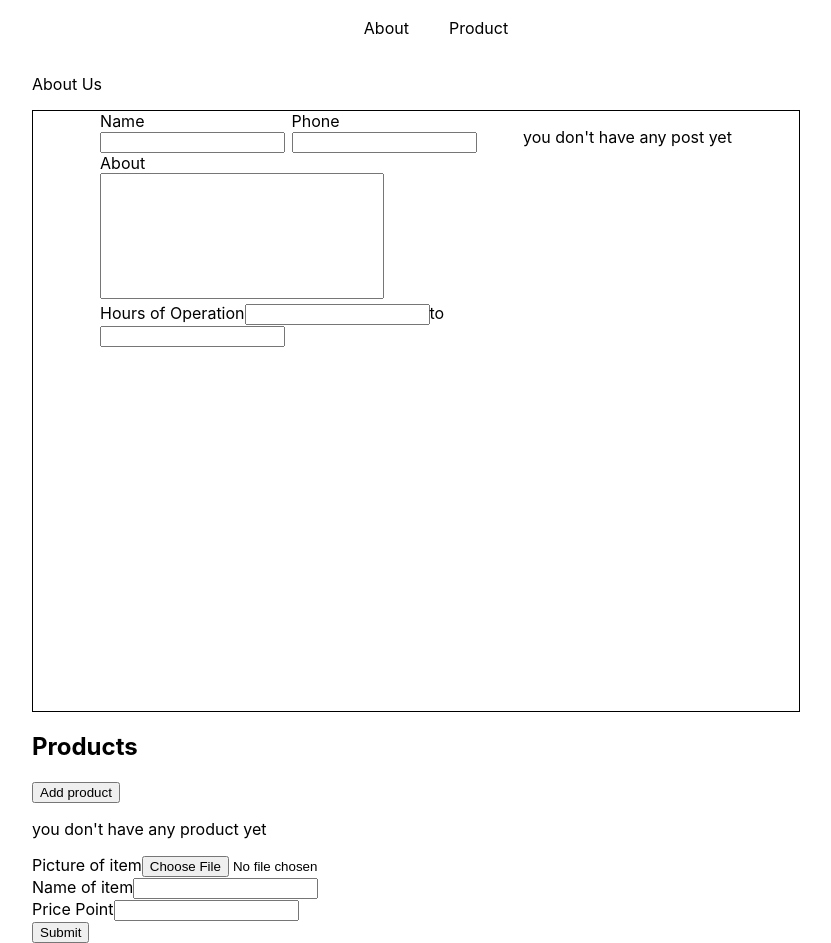
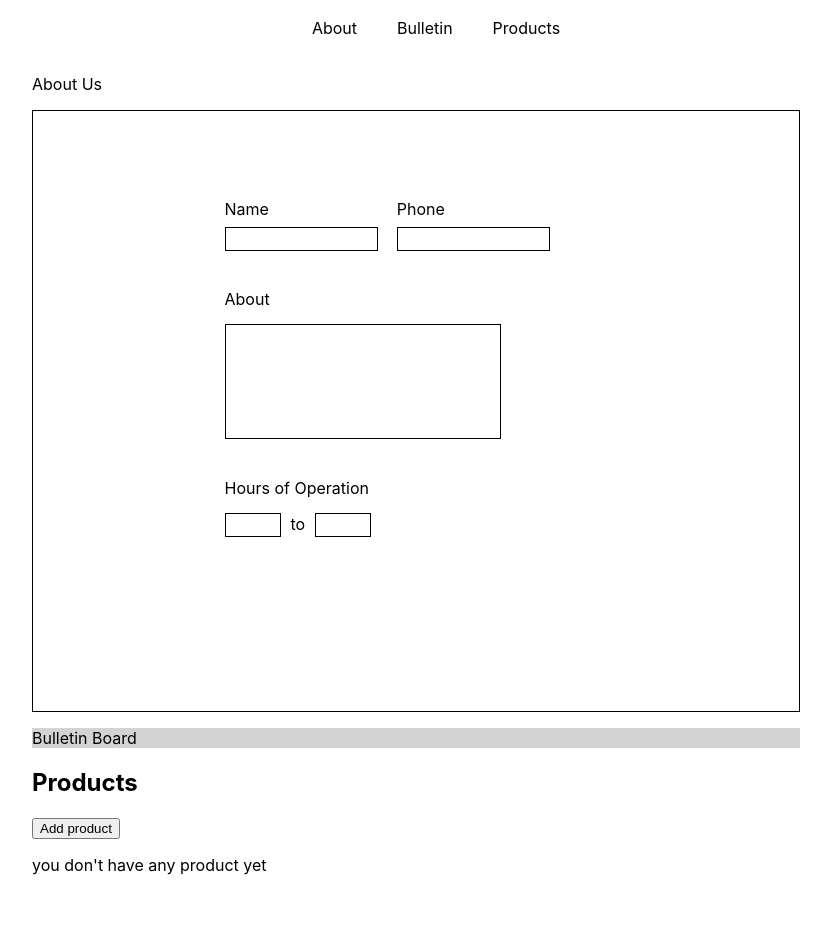
Before and after one commit to gsc229/quick-street-fe, a React (Create React App) app in the folder app/: page / in a window 1280 px wide. Shown: the part 640-1583 px from the top of the page, without its empty margins (224-1055 px from the left). After the commit the page ends 1531 px from the top, so only its background shows below. Built offline with nearby package versions, Linux system fonts and the light colour scheme.

Commit message:
add modal to user profile

```diff
--- a/app/src/App.css
+++ b/app/src/App.css
@@ -39,6 +39,8 @@
 
 .vendor_info {
   width: 50%;
+  margin-top: 50px;
+  padding: 5%;
 }
 
 .vendor_info_form {
@@ -47,17 +49,48 @@
   flex-wrap: wrap;
 }
 
+.vendor_info_form input {
+  border: 1px solid black;
+  height: 20px;
+  margin-top: 5%;
+}
+
 .vendor_info_name {
-  width: 50%;
+  width: 40%;
+  display: flex;
+  flex-direction: column;
+  margin-right: 5%;
 }
 
 .vendor_info_phone {
-  width: 50%;
+  width: 40%;
+  display: flex;
+  flex-direction: column;
 }
 
 .vendor_info_about {
   width: 80%;
   height: 150px;
+  width: 300px;
+  display: flex;
+  flex-direction: column;
+  margin-top: 10%;
+}
+
+.vendor_info_hour {
+  width: 80%;
+  margin-top: 10%;
+  display: flex;
+  flex-direction: column;
+}
+
+.vendor_info_hour input {
+  width: 50px;
+  margin-right: 10px;
+}
+
+.vendor_info_hour_input_2 {
+  margin-left: 10px;
 }
 
 .vendor_info_about input {
@@ -67,4 +100,64 @@
 
 .vendor_bulletin_board {
   width: 50%;
+  margin: 50px 30px 0 0;
+  padding: 2%;
+  height: 70%;
 }
+
+.vendor_bulletin_board_container {
+  background-color: lightgrey;
+  width: 100%;
+  height: 100%;
+}
+
+/************/
+.vendor_add_product_form_container {
+  display: none;
+  position: fixed;
+  z-index: 1;
+  padding-top: 100px;
+  left: 0;
+  top: 0;
+  width: 100%;
+  height: 100%;
+  overflow: auto;
+  background-color: rgb(0, 0, 0);
+  background-color: rgba(0, 0, 0, 0.4);
+}
+
+.vendor_add_product_form_container_show {
+  display: block;
+  position: fixed;
+  z-index: 1;
+  padding-top: 100px;
+  left: 0;
+  top: 0;
+  width: 100%;
+  height: 100%;
+  overflow: auto;
+  background-color: rgb(0, 0, 0);
+  background-color: rgba(0, 0, 0, 0.4);
+}
+
+.vendor_add_product_form {
+  background-color: #fefefe;
+  margin: auto;
+  padding: 20px;
+  border: 1px solid #888;
+  width: 80%;
+  height: 600px;
+  text-align: center;
+}
+
+.vendor_add_product_form .input_wrapper {
+  display: flex;
+  flex-direction: column;
+  text-align: center;
+  align-items: center;
+  margin: 5% 0;
+}
+
+.vendor_add_product_form input {
+  border: 1px solid black;
+}
--- a/app/src/components/VendorProfile/VendorAbout.js
+++ b/app/src/components/VendorProfile/VendorAbout.js
@@ -54,6 +54,7 @@ const About = props => {
             </div>
             <div className="vendor_info_hour">
               <label>Hours of Operation</label>
+              <div className="vendor_info_hour_input_group">
                 <input
                   type="number"
                   name="hour_from"
@@ -62,16 +63,15 @@ const About = props => {
                 />
                 to
                 <input
+                  className="vendor_info_hour_input_2"
                   type="number"
                   name="hour_to"
                   value={info.hour_to}
                   onChange={changeHandler}
                 />
               </div>
+            </div>
           </form>
-        </div>
-        <div className="bulletin_board">
-          <VendorBulletin />
         </div>
       </div>
     </>
--- a/app/src/components/VendorProfile/VendorAddProductForm.js
+++ b/app/src/components/VendorProfile/VendorAddProductForm.js
@@ -1,6 +1,6 @@
 import React, { useState } from "react";
 
-const VendorAddProductForm = () => {
+const VendorAddProductForm = ({ modal, addProductformClickHandler }) => {
   const [file, setFile] = useState("");
   const [filename, setFilename] = useState("Choose File");
   const [product, setProduct] = useState({
@@ -9,8 +9,9 @@ const VendorAddProductForm = () => {
   });
 
   const changePicture = e => {
-    setFile(e.target.file[0]);
-    setFilename(e.target.file[0].name);
+    console.log(e);
+    // setFile(e.target.file[0]);
+    // setFilename(e.target.file[0].name);
   };
 
   const changeHandler = e => {
@@ -23,14 +24,20 @@ const VendorAddProductForm = () => {
   };
 
   return (
-    <div className="vendor_add_product_form">
-      <form onSubmit={onSubmit}>
-        <div>
+    <div
+      className={
+        modal
+          ? "vendor_add_product_form_container_show"
+          : "vendor_add_product_form_container"
+      }
+    >
+      <form className="vendor_add_product_form" onSubmit={onSubmit}>
+        <div className="input_wrapper">
           <label>Picture of item</label>
           <input type="file" onChange={changePicture} />
         </div>
 
-        <div>
+        <div className="input_wrapper">
           <label>Name of item</label>
           <input
             type="text"
@@ -39,7 +46,7 @@ const VendorAddProductForm = () => {
             onChange={changeHandler}
           />
         </div>
-        <div>
+        <div className="input_wrapper">
           <label>Price Point</label>
           <input
             type="text"
@@ -48,7 +55,7 @@ const VendorAddProductForm = () => {
             onChange={changeHandler}
           />
         </div>
-
+        <button onClick={addProductformClickHandler}>Cancel</button>
         <input type="submit" />
       </form>
     </div>
--- a/app/src/components/VendorProfile/VendorBulletin.js
+++ b/app/src/components/VendorProfile/VendorBulletin.js
@@ -1,16 +1,10 @@
 import React, { useState } from "react";
 import VendorPost from "./VendorPost";
 
-const VendorBulletin = ({ posts }) => {
+const VendorBulletin = props => {
   return (
-    <div>
-      <ul>
-        {posts ? (
-          posts.map(p => <VendorPost post={p} />)
-        ) : (
-          <p>you don't have any post yet</p>
-        )}
-      </ul>
+    <div className="vendor_bulletin_board_container">
+      <p>Bulletin Board</p>
     </div>
   );
 };
--- a/app/src/components/VendorProfile/VendorProfile.js
+++ b/app/src/components/VendorProfile/VendorProfile.js
@@ -1,14 +1,21 @@
-import React from "react";
+import React, { useState } from "react";
 import VendorAbout from "./VendorAbout";
 import VendorProducts from "./VendorProducts";
 import VendorAddProductForm from "./VendorAddProductForm";
 import picture from "../../assets/placeholder.png";
+import VendorBulletin from "./VendorBulletin";
 
 const VendorProfile = () => {
-  const addProduct = e => {
-    e.preventDefault();
-    console.log(`add product`);
+  const [modal, setModal] = useState(false);
+
+  const addProduct = () => {
+    setModal(true);
   };
+
+  const addProductformClickHandler = () => {
+    setModal(false);
+  };
+
   return (
     <div className="vendor_profile_container">
       <div className="vendor_profile_btn_group">
@@ -19,12 +26,17 @@ const VendorProfile = () => {
       <nav className="vendor_profile_nav">
         <ul>
           <li>About</li>
-          <li>Product</li>
+          <li>Bulletin</li>
+          <li>Products</li>
         </ul>
       </nav>
       <VendorAbout />
+      <VendorBulletin />
       <VendorProducts addProduct={addProduct} />
-      <VendorAddProductForm />
+      <VendorAddProductForm
+        modal={modal}
+        addProductformClickHandler={addProductformClickHandler}
+      />
     </div>
   );
 };
```
Lines whose indentation alone changed are shown as unchanged.
